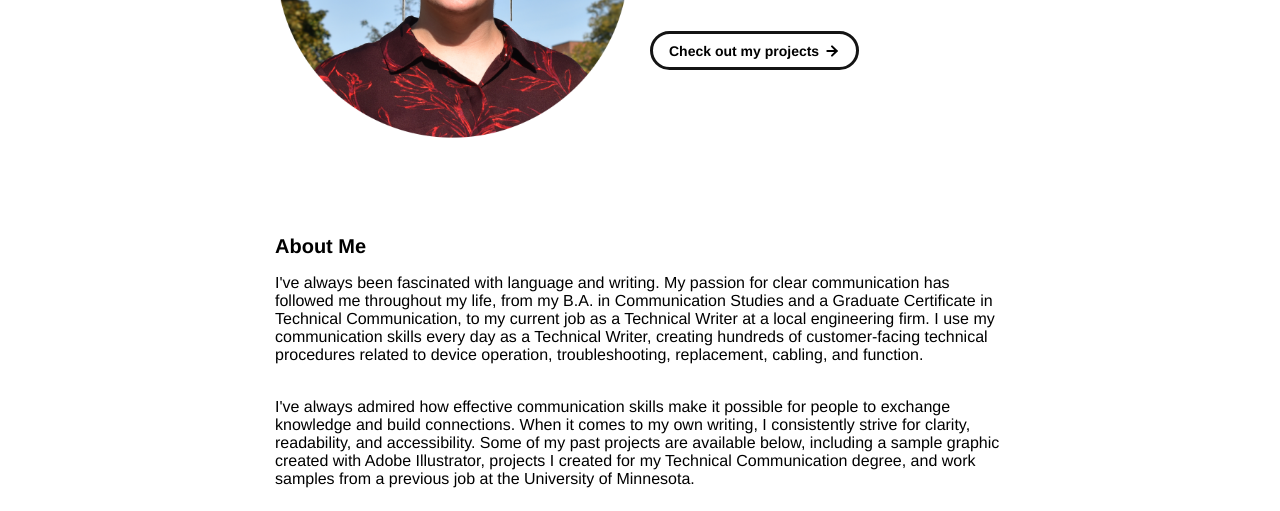
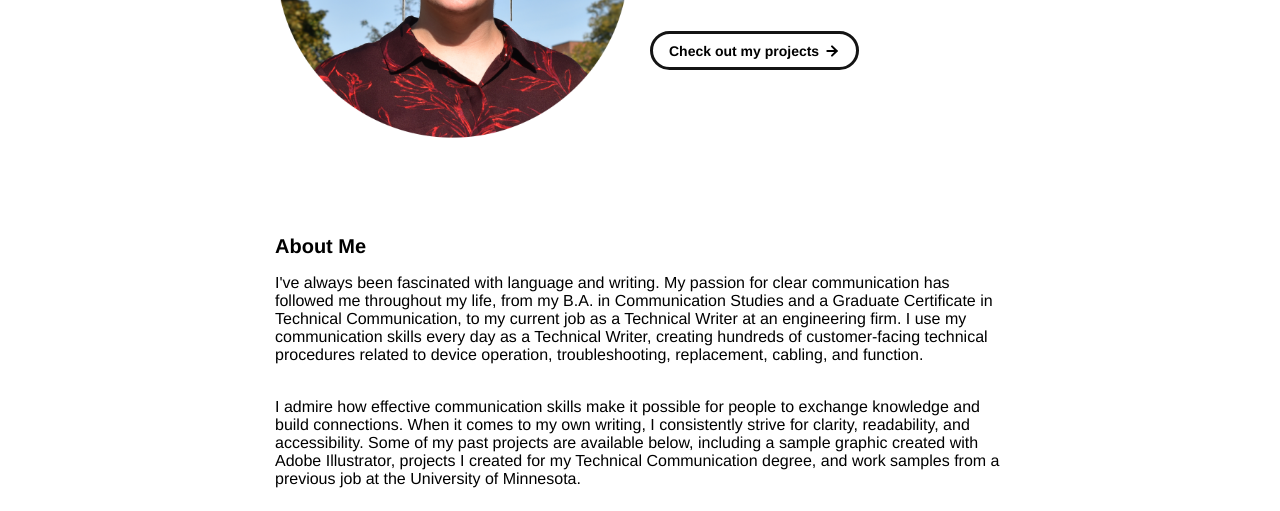
Before and after one commit to bensona0617/portfolio, a plain HTML site: page index.html in a window 1280 px wide. Shown: the part 441-952 px from the top of the page. Drawn offline with Linux system fonts and the light colour scheme.

Commit message:
Update index.html

```diff
--- a/index.html
+++ b/index.html
@@ -66,9 +66,9 @@
         <span class="subheader-text">About Me</span>
         <div class="about-section-content">
           <div class="body-text">I've always been fascinated with language and writing.
-		  My passion for clear communication has followed me throughout my life, from my B.A. in Communication Studies and a Graduate Certificate in Technical Communication, to my current job as a Technical Writer at a local engineering firm.
+		  My passion for clear communication has followed me throughout my life, from my B.A. in Communication Studies and a Graduate Certificate in Technical Communication, to my current job as a Technical Writer at an engineering firm.
 		  I use my communication skills every day as a Technical Writer, creating hundreds of customer-facing technical procedures related to device operation, troubleshooting, replacement, cabling, and function.</div>
-          <div class="body-text">I've always admired how effective communication skills make it possible for people to exchange knowledge and build connections.
+          <div class="body-text">I admire how effective communication skills make it possible for people to exchange knowledge and build connections.
 		  When it comes to my own writing, I consistently strive for clarity, readability, and accessibility.
 		  Some of my past projects are available below, including a sample graphic created with Adobe Illustrator, projects I created for my Technical Communication degree, and work samples from a previous job at the University of Minnesota.</div>
         </div>
```
